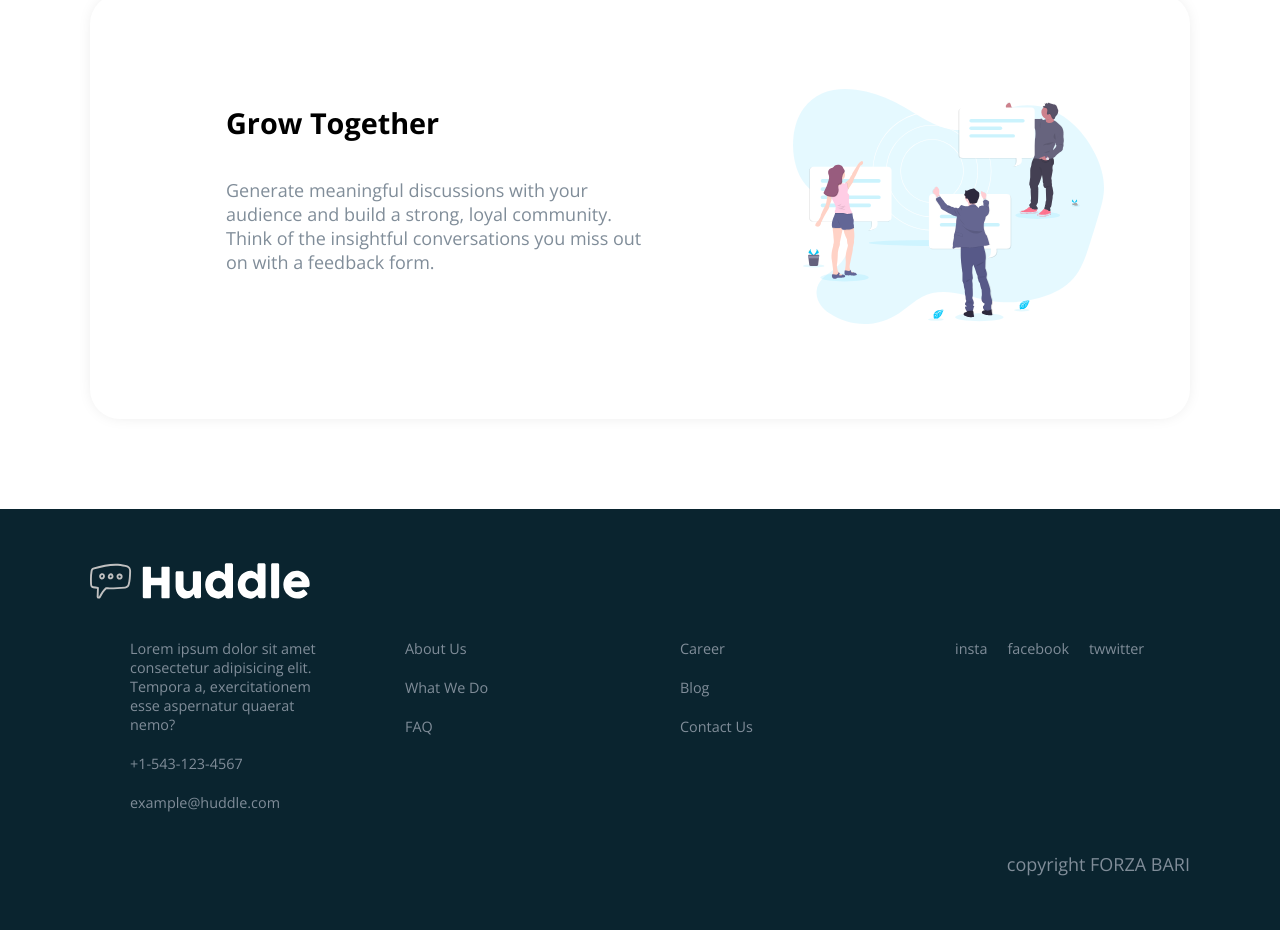
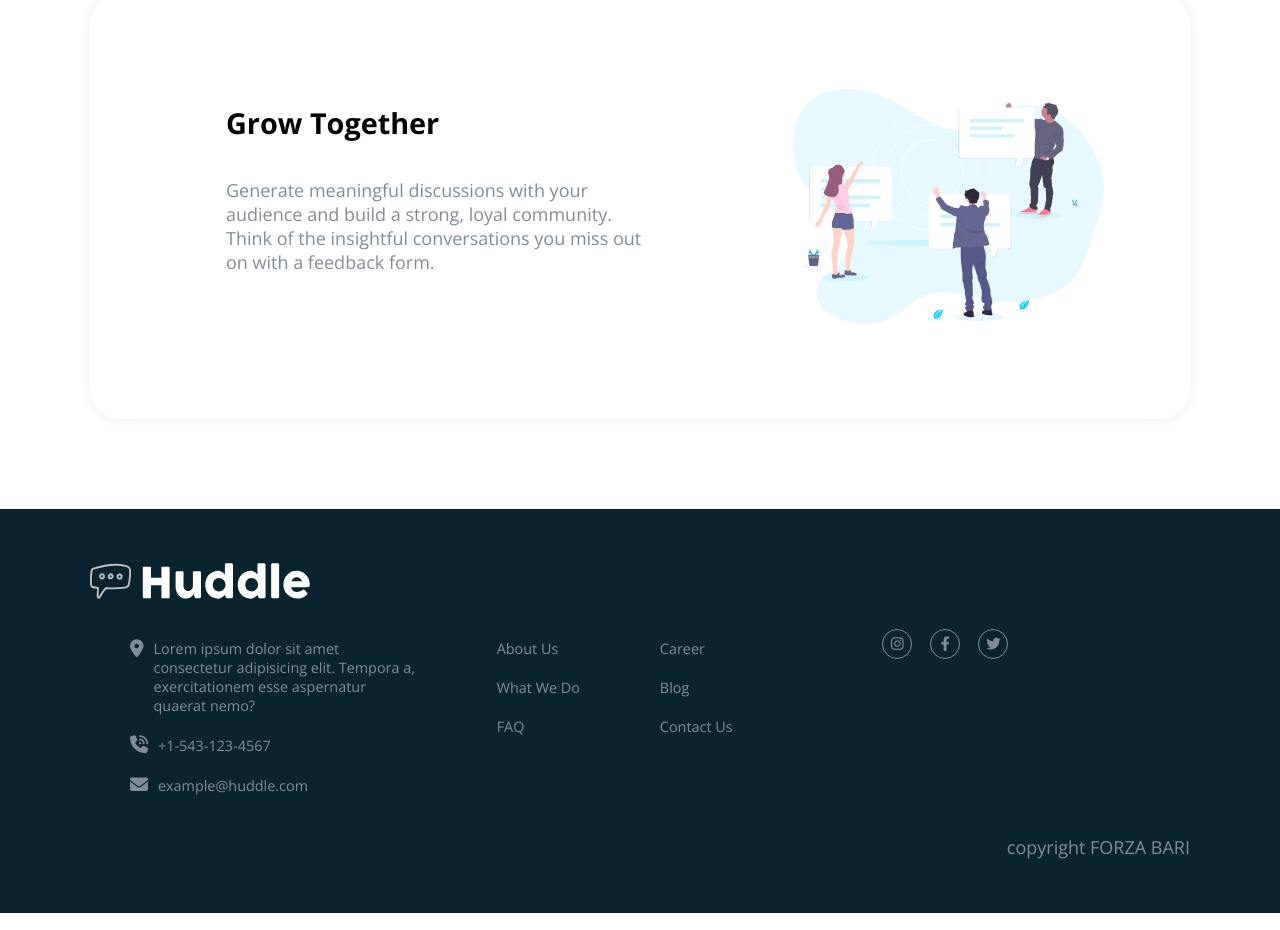
Before and after one commit to vitodepi16/hundle-landing-page, a plain HTML site: page index.html in a window 1280 px wide. Shown: the part 1643-2573 px from the top of the page. Drawn offline with nearby package versions, Linux system fonts and the light colour scheme.

Commit message:
end footer list

```diff
--- a/css/style.css
+++ b/css/style.css
@@ -82,7 +82,9 @@ header{
     font-size: 14px;
     border-radius: 30px;
 }
-
+.btn:hover{
+    filter: saturate(.8) brightness(1.3);
+}
 .btn-primary{
     background-color: var(--primary);
     color: #eee;
@@ -129,16 +131,47 @@ ul{
     list-style: none;
     padding: 30px;
 }
-.list-footer ul{
-    width: calc(100% / 4);
+.cont-ul{
+    width: calc(100% / 3);
+}
+.border-circle li{
+    padding: 0;
+    border: 1px solid var(--neutral-blue);
+    border-radius: 50%;
+    width: 30px;
+    height: 30px;
+    display: flex;
+    align-items: center;
+    justify-content: center;
+    margin: 0 .5rem;
 
+}
+.border-circle i{
+    margin: 0;
+    padding: 0;
+    font-size: .8rem;
+}
+.border-circle ul{
+    margin-left: 20px;
 }
 .list-footer{
     align-items: flex-start ;
 }
+.flex-icon{
+    display: flex;
+    align-items: flex-start;
+}
+.justify-center{
+    justify-content: center;
+}
 li{
     font-size: 0.8rem;
     padding: 10px;
+    align-items: flex-start;
+
+}
+li i{
+    margin-right: 10px;
 }
 .copyright{
     text-align: right;
--- a/index.html
+++ b/index.html
@@ -7,6 +7,9 @@
     <meta name="viewport" content="width=device-width, initial-scale=1.0">
     <link rel="preconnect" href="https://fonts.googleapis.com">
     <link rel="preconnect" href="https://fonts.gstatic.com" crossorigin>
+    <link rel="stylesheet" href="https://cdnjs.cloudflare.com/ajax/libs/font-awesome/6.3.0/css/all.min.css"
+        integrity="sha512-SzlrxWUlpfuzQ+pcUCosxcglQRNAq/DZjVsC0lE40xsADsfeQoEypE+enwcOiGjk/bSuGGKHEyjSoQ1zVisanQ=="
+        crossorigin="anonymous" referrerpolicy="no-referrer" />
     <link href="https://fonts.googleapis.com/css2?family=Open+Sans:wght@300;400;500;800&display=swap" rel="stylesheet">
     <link rel="preconnect" href="https://fonts.googleapis.com">
     <link rel="preconnect" href="https://fonts.gstatic.com" crossorigin>
@@ -47,7 +50,8 @@
                 <div class="text-card">
                     <h2>Grow Together </h2>
                     <p class="p-y-2">
-                        Generate meaningful discussions with your audience and build a strong, loyal community. Think of the
+                        Generate meaningful discussions with your audience and build a strong, loyal community. Think of
+                        the
                         insightful conversations you miss out on with a feedback form.</p>
                 </div>
                 <div class="img-card">
@@ -58,7 +62,8 @@
                 <div class="text-card">
                     <h2>Grow Together </h2>
                     <p class="p-y-2">
-                        Generate meaningful discussions with your audience and build a strong, loyal community. Think of the
+                        Generate meaningful discussions with your audience and build a strong, loyal community. Think of
+                        the
                         insightful conversations you miss out on with a feedback form.</p>
                 </div>
                 <div class="img-card">
@@ -69,7 +74,8 @@
                 <div class="text-card">
                     <h2>Grow Together </h2>
                     <p class="p-y-2">
-                        Generate meaningful discussions with your audience and build a strong, loyal community. Think of the
+                        Generate meaningful discussions with your audience and build a strong, loyal community. Think of
+                        the
                         insightful conversations you miss out on with a feedback form.</p>
                 </div>
                 <div class="img-card">
@@ -85,14 +91,18 @@
                 <img class="filter-svg" src="./images/logo.svg" alt="logo">
             </div>
             <div class="list-footer d-flex space-between">
+                <div class="cont-ul">
                     <ul>
-                    <li>Lorem ipsum dolor sit amet consectetur adipisicing elit. Tempora a, exercitationem esse aspernatur quaerat nemo?</li>
-                    <li> +1-543-123-4567</li>
-                    <li>example@huddle.com</li>
+                        <li class="flex-icon"><i class="fa-solid fa-location-dot"></i> Lorem ipsum dolor sit amet
+                            consectetur adipisicing elit. Tempora a, exercitationem esse aspernatur quaerat nemo?</li>
+                        <li> <i class="fa-solid fa-phone-volume"></i>+1-543-123-4567</li>
+                        <li><i class="fa-solid fa-envelope"></i>example@huddle.com</li>
                     </ul>
+                </div>
+                <div class="cont-ul flex-icon">
                     <ul>
                         <li>About Us</li>
-                    <li>  What We Do</li>
+                        <li> What We Do</li>
                         <li>FAQ</li>
                     </ul>
                     <ul>
@@ -100,13 +110,18 @@
                         <li> Blog</li>
                         <li>Contact Us</li>
                     </ul>
-                <ul class="d-flex">
-                    <li>insta</li>
-                    <li>facebook</li>
-                    <li>twwitter</li>
+                </div>
+                <div class="cont-ul border-circle ">
+                    <ul class="d-flex ">
+                        <li><i class="fa-brands fa-instagram"></i></li>
+                        <li><i class="fa-brands fa-facebook-f"></i></li>
+                        <li><i class="fa-brands fa-twitter"></i></li>
                     </ul>
                 </div>
-            <div class="copyright"><p>copyright FORZA BARI</p> </div>
+            </div>
+            <div class="copyright">
+                <p>copyright FORZA BARI</p>
+            </div>
         </div>
     </footer>
 </body>
```
Lines whose indentation alone changed are shown as unchanged.
